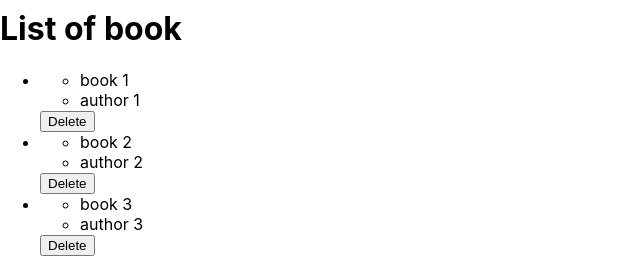
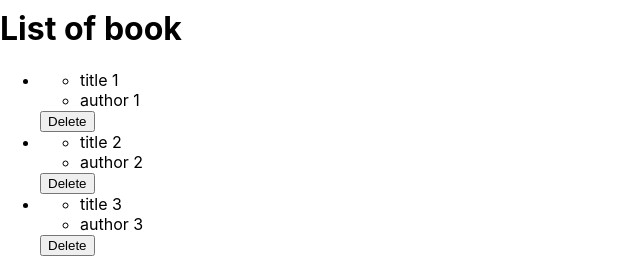
Before and after one commit to desorgui/book-store, a React (Create React App) app: page / in a window 1280 px wide. Shown: the part 121-383 px from the top of the page, without its empty margins (0-640 px from the left). Built offline with nearby package versions, Linux system fonts and the light colour scheme.

Commit message:
Fix linter errors

```diff
--- a/src/components/AddBook.js
+++ b/src/components/AddBook.js
@@ -18,9 +18,9 @@ export default function AddBook() {
   const handleSubmit = (e) => {
     e.preventDefault();
     dispatch(addBook({
+      id: uuidv4(),
       title: titleInput,
       author: authorInput,
-      id: uuidv4(),
     }));
   };
 
--- a/src/components/BooksList.js
+++ b/src/components/BooksList.js
@@ -10,8 +10,7 @@ const BooksList = () => {
     <div>
       <h1>List of book</h1>
       <ul className="BookList">
-        {books.map((bookItem) => {
-          return (
+        {books.map((bookItem) => (
           <div key={bookItem.id}>
             <BookItem key={bookItem.id} {...bookItem} />
             <button type="button" key={bookItem.id} onClick={() => dispatch(removeBook(bookItem.id))}>
@@ -19,7 +18,7 @@ const BooksList = () => {
             </button>
           </div>
         )
-        })}
+        )}
         ;
       </ul>
     </div>
--- a/src/redux/books/books.js
+++ b/src/redux/books/books.js
@@ -2,19 +2,19 @@ const ADD_BOOK = 'book-store/books/ADD_BOOK';
 const REMOVE_BOOK = 'book-store/books/REMOVE_BOOK';
 const initialState = [
   {
-    title: 'book 1',
+    id: 1,
+    title: 'title 1',
     author: 'author 1',
-    id: 1,
   },
   {
-    title: 'book 2',
+    id: 2,
+    title: 'title 2',
     author: 'author 2',
-    id: 2,
   },
   {
-    title: 'book 3',
+    id: 3,
+    title: 'title 3',
     author: 'author 3',
-    id: 3,
   },
 ];
 
```
Lines whose indentation alone changed are shown as unchanged.
